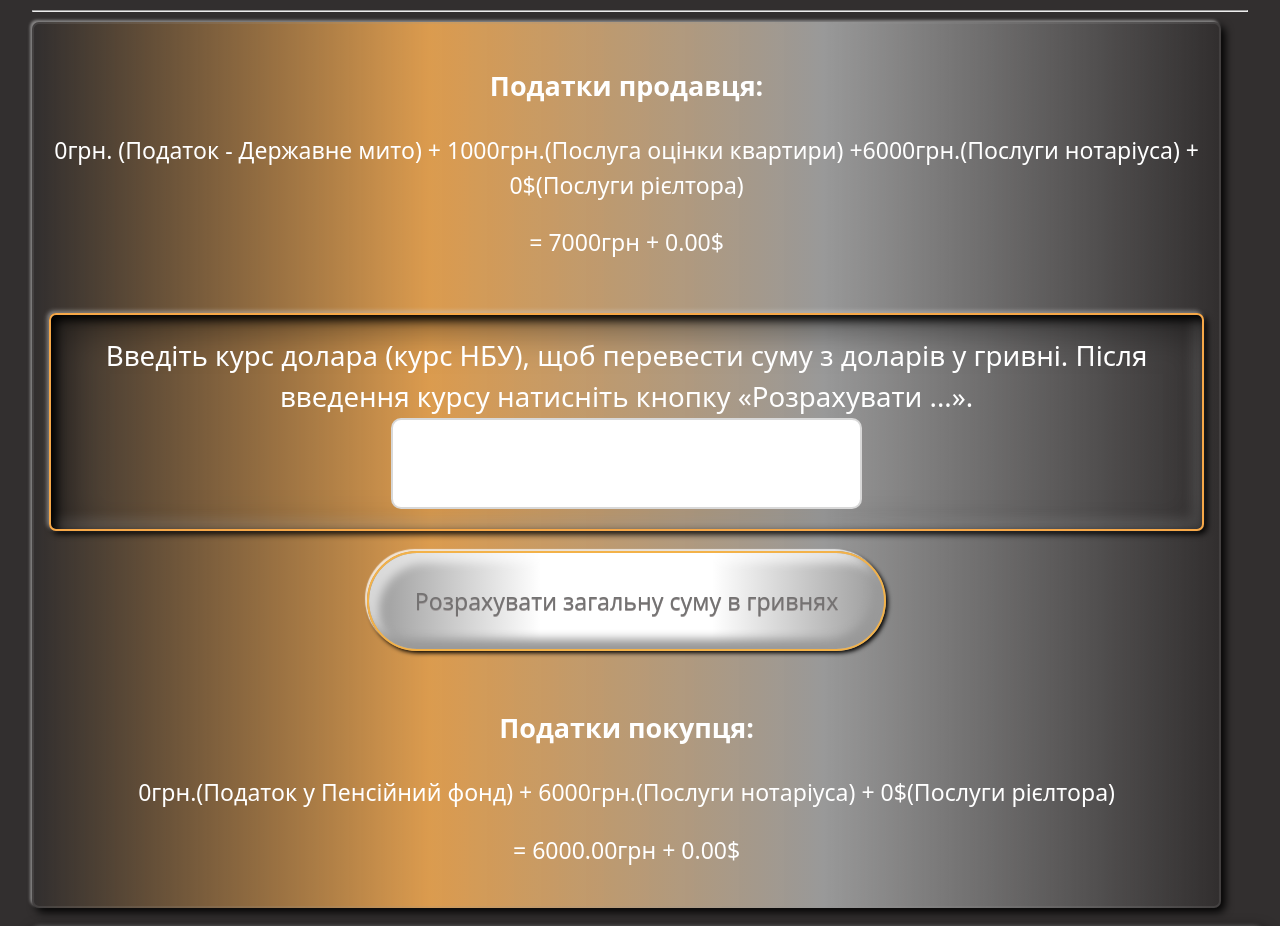
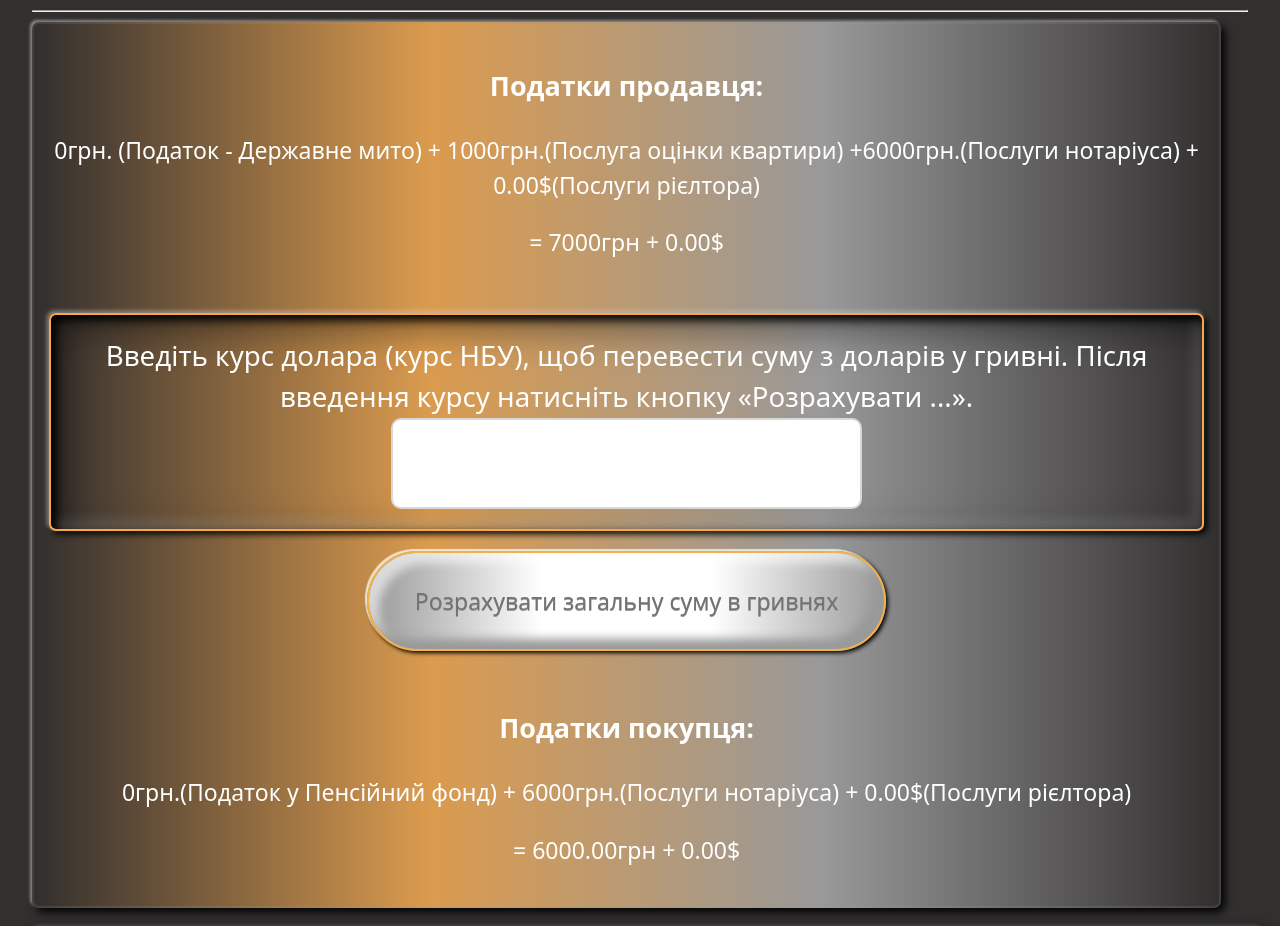
Before and after one commit to YliiaRom/vector, a React (Vite) app: page / in a window 1280 px wide. Shown: the part 1680-2606 px from the top of the page. Built offline with nearby package versions, Linux system fonts and the light colour scheme.

Commit message:
fixed sum

```diff
--- a/src/components/Calculator02/Calculator02.jsx
+++ b/src/components/Calculator02/Calculator02.jsx
@@ -205,7 +205,7 @@ function Calculator02() {
       <div className={css.resultBox}>
         <div>
           <h3>Податки продавця:</h3>
-          <p>{` ${stateDuty}грн. (Податок - Державне мито) + ${appraisalCost}грн.(Послуга оцінки квартири) +${notarySeller}грн.(Послуги нотаріуса) + ${realtorPriceSeller}$(Послуги рієлтора)
+          <p>{` ${stateDuty}грн. (Податок - Державне мито) + ${appraisalCost}грн.(Послуга оцінки квартири) +${notarySeller}грн.(Послуги нотаріуса) + ${realtorPriceSeller.toFixed(2)}$(Послуги рієлтора)
        `}</p>
           <p>{`   = ${totalSumSeller}грн +  ${realtorPriceSeller.toFixed(2)}$ `}</p>
           <div>
@@ -231,7 +231,7 @@ function Calculator02() {
 
         <div>
           <h3>Податки покупця:</h3>
-          <p>{`${pensionTax}грн.(Податок у Пенсійний фонд) + ${notaryBuyer}грн.(Послуги нотаріуса) + ${realtorPriceBayer}$(Послуги рієлтора) `}</p>
+          <p>{`${pensionTax}грн.(Податок у Пенсійний фонд) + ${notaryBuyer}грн.(Послуги нотаріуса) + ${realtorPriceBayer.toFixed(2)}$(Послуги рієлтора) `}</p>
           <p>{`   = ${totalSumBayer.toFixed(2)}грн +  ${realtorPriceBayer.toFixed(2)}$`}</p>
           {exchangeRateRun && (
             <p>{`= ${totalSumBayer.toFixed(2)}грн + ${convertationSumRealtorBayer.toFixed(2)}грн.=  ${totalSumBayerUAH.toFixed(2)}грн.`}</p>
```
